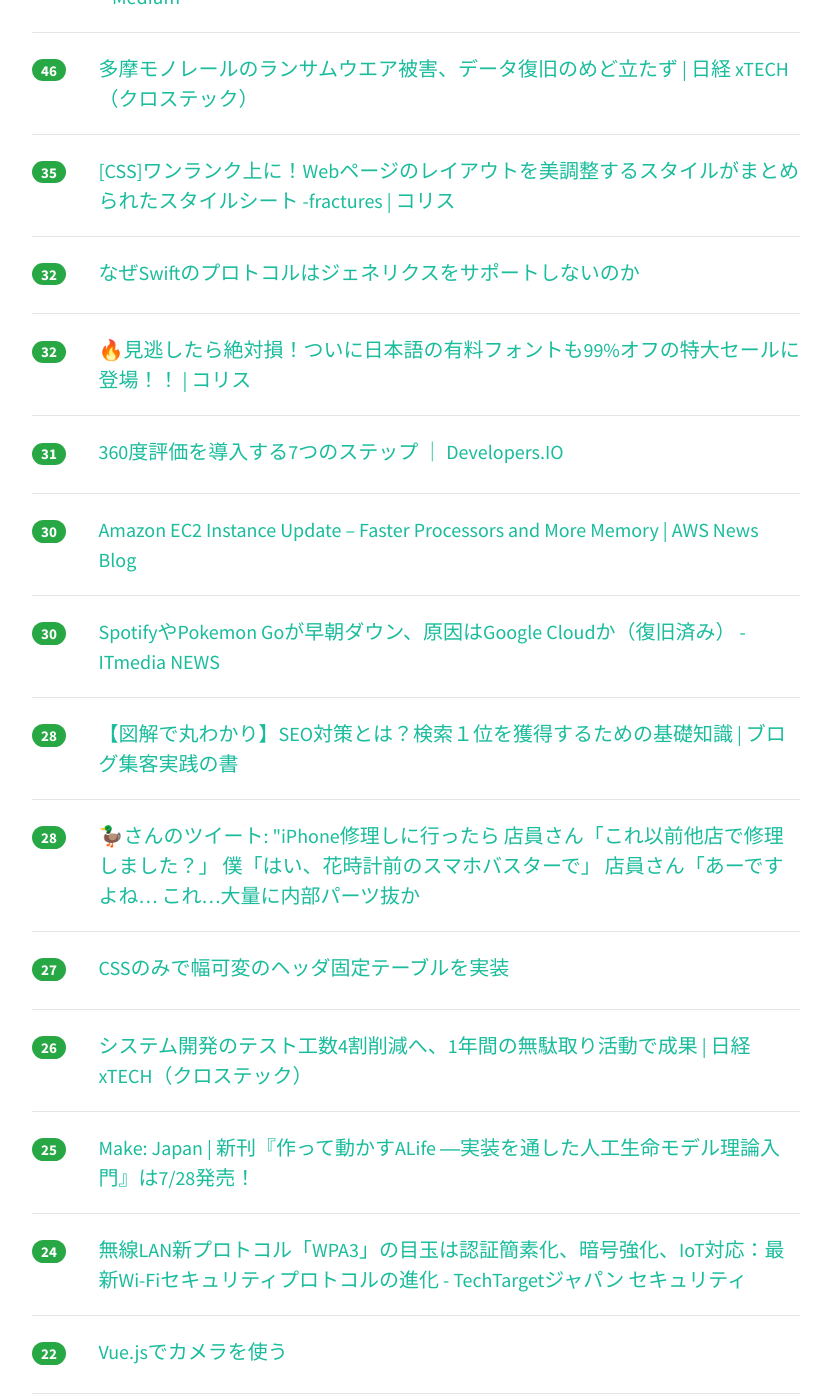
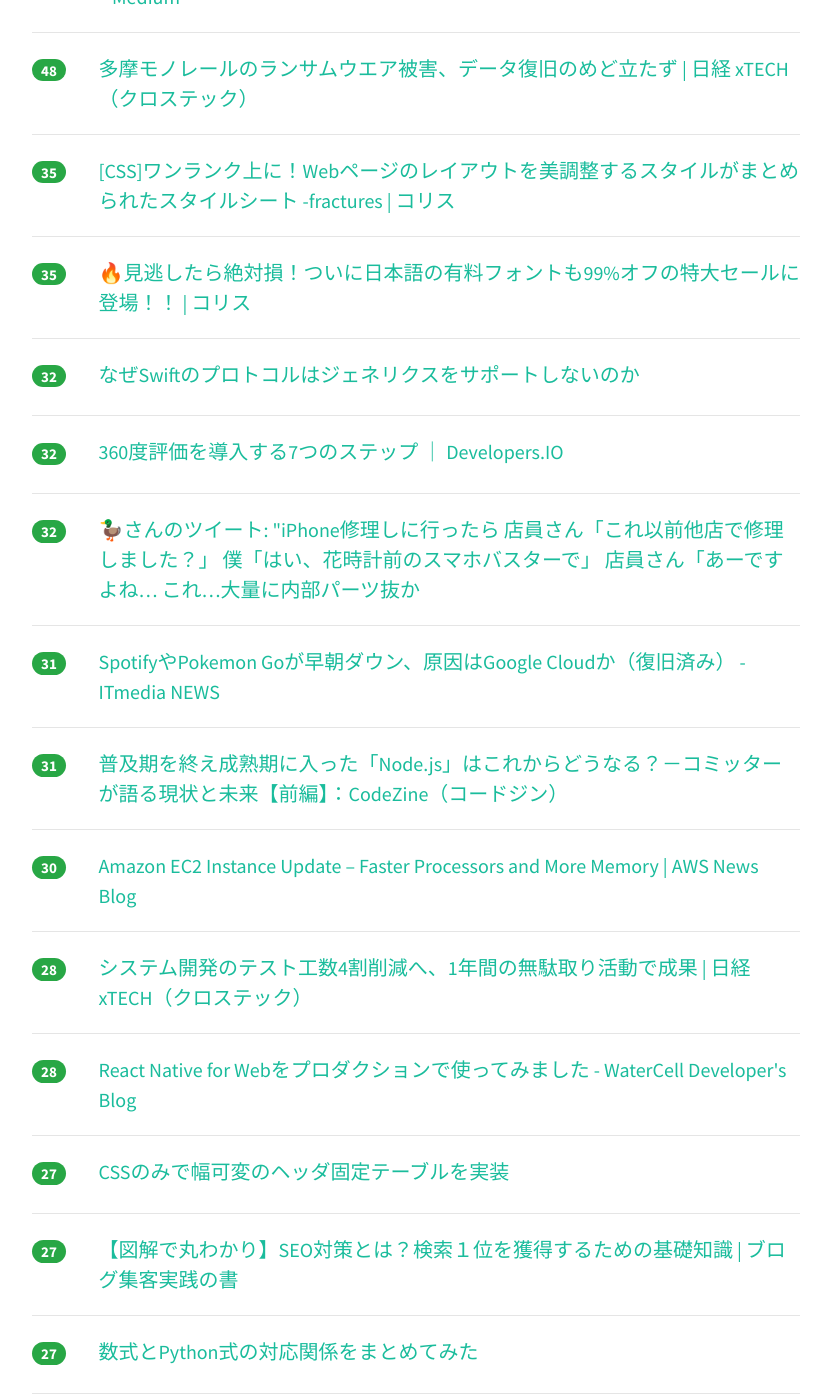
Before and after one commit to yatta47/hatena-matome-site, a Jekyll site: the page built from _posts/2018-07-18-hatena.md, in a window 1280 px wide and 1400 px high, scrolled down 1449 px. Shown: the whole window, without its empty margins (224-1053 px from the left). Built offline with Jekyll 4.4.1, drawn with Linux system fonts in a browser that asks for light colours; nearby versions of some CDN libraries; some of the changed text lies outside the part shown.

Commit message:
Updated 2018-07-18

```diff
--- a/_posts/2018-07-18-hatena.md
+++ b/_posts/2018-07-18-hatena.md
@@ -1,78 +1,78 @@
 ---
 layout: post
 title:  "2018-07-18 はてぶIT"
-date:   2018-07-18 16:02:24
+date:   2018-07-18 17:02:41
 tags: [it-hotentry]
 ---
-69 件のデータあり
+71 件のデータあり
 
 <hr><div class="row">
-<div class="col-1"><span class="badge badge-pill badge-success h2">433</span></div>
+<div class="col-1"><span class="badge badge-pill badge-success h2">474</span></div>
 <div class="col-11"><a href='https://qiita.com/old-stone/items/6221824566116710453f' target='_blank'>【SIer新人向け】研修では教えてくれないノウハウ集</a></div>
 </div>
 <hr>
 <div class="row">
-<div class="col-1"><span class="badge badge-pill badge-success h2">261</span></div>
+<div class="col-1"><span class="badge badge-pill badge-success h2">324</span></div>
 <div class="col-11"><a href='https://blogs.technet.microsoft.com/jpieblog/2018/07/18/internet-explorer-support/' target='_blank'>Internet Explorer の今後について – Japan IE Support Team Blog</a></div>
 </div>
 <hr>
 <div class="row">
-<div class="col-1"><span class="badge badge-pill badge-success h2">232</span></div>
+<div class="col-1"><span class="badge badge-pill badge-success h2">244</span></div>
 <div class="col-11"><a href='https://crieit.net/posts/Vue-js-HTML-CSS-3D' target='_blank'>Vue.jsとHTMLとCSSで3Dアクアリウムを作ってみた - Crieit</a></div>
 </div>
 <hr>
 <div class="row">
-<div class="col-1"><span class="badge badge-pill badge-success h2">225</span></div>
+<div class="col-1"><span class="badge badge-pill badge-success h2">233</span></div>
 <div class="col-11"><a href='https://qiita.com/ktooi/items/ba156bb1848c31f04949' target='_blank'>Linux 作業手順書からべた書きパスワードをなくすシンプルなアイディア</a></div>
 </div>
 <hr>
 <div class="row">
-<div class="col-1"><span class="badge badge-pill badge-success h2">215</span></div>
+<div class="col-1"><span class="badge badge-pill badge-success h2">231</span></div>
 <div class="col-11"><a href='https://pc.watch.impress.co.jp/docs/column/howtoreadnews/1133160.html' target='_blank'>【ニュースの視点】日本の「Surface Go」は、なぜ64,800円なのか? - PC Watch</a></div>
 </div>
 <hr>
 <div class="row">
-<div class="col-1"><span class="badge badge-pill badge-success h2">141</span></div>
+<div class="col-1"><span class="badge badge-pill badge-success h2">147</span></div>
 <div class="col-11"><a href='https://blog.craftz.dog/lessons-learned-from-creating-my-mobile-app-to-build-a-high-quality-react-native-app-dcf021ce37ef' target='_blank'>React Native製アプリのクオリティを上げるために工夫した事 – 週休７日で働きたい</a></div>
 </div>
 <hr>
 <div class="row">
-<div class="col-1"><span class="badge badge-pill badge-success h2">107</span></div>
+<div class="col-1"><span class="badge badge-pill badge-success h2">122</span></div>
+<div class="col-11"><a href='http://blogos.com/article/311636/' target='_blank'>「外国人比率が75％の街」が東京に出現していた</a></div>
+</div>
+<hr>
+<div class="row">
+<div class="col-1"><span class="badge badge-pill badge-success h2">118</span></div>
 <div class="col-11"><a href='https://www.publickey1.jp/blog/18/zenlogic_1.html' target='_blank'>ファーストサーバのZenlogic、ストレージ障害の原因は想定以上の負荷、対策したはずの設定にミスがあったため長期化 － Publickey</a></div>
 </div>
 <hr>
 <div class="row">
-<div class="col-1"><span class="badge badge-pill badge-success h2">104</span></div>
-<div class="col-11"><a href='http://blogos.com/article/311636/' target='_blank'>「外国人比率が75％の街」が東京に出現していた</a></div>
-</div>
-<hr>
-<div class="row">
-<div class="col-1"><span class="badge badge-pill badge-success h2">94</span></div>
+<div class="col-1"><span class="badge badge-pill badge-success h2">97</span></div>
 <div class="col-11"><a href='http://write.kogus.org/articles/j5oYbI' target='_blank'>Go言語を採用している有名なオープンソースのプロダクト - write.kogu</a></div>
 </div>
 <hr>
 <div class="row">
-<div class="col-1"><span class="badge badge-pill badge-success h2">65</span></div>
+<div class="col-1"><span class="badge badge-pill badge-success h2">72</span></div>
 <div class="col-11"><a href='https://speakerdeck.com/circled9/jsonfalseli-shi' target='_blank'>JSONの歴史 - Speaker Deck</a></div>
 </div>
 <hr>
 <div class="row">
-<div class="col-1"><span class="badge badge-pill badge-success h2">60</span></div>
+<div class="col-1"><span class="badge badge-pill badge-success h2">59</span></div>
 <div class="col-11"><a href='https://gist.github.com/swalkinshaw/3a33e2d292b60e68fcebe12b62bbb3e2' target='_blank'>Designing a GraphQL API · GitHub</a></div>
 </div>
 <hr>
 <div class="row">
-<div class="col-1"><span class="badge badge-pill badge-success h2">55</span></div>
+<div class="col-1"><span class="badge badge-pill badge-success h2">56</span></div>
 <div class="col-11"><a href='http://www.itmedia.co.jp/news/articles/1807/17/news127.html' target='_blank'>ローランド、小さく軽くなったデジタル管楽器「Aerophone GO」発表　サックスの指使いで演奏 - ITmedia NEWS</a></div>
 </div>
 <hr>
 <div class="row">
-<div class="col-1"><span class="badge badge-pill badge-success h2">50</span></div>
+<div class="col-1"><span class="badge badge-pill badge-success h2">51</span></div>
 <div class="col-11"><a href='https://medium.com/anypay-tech-blog/441e78c1796c' target='_blank'>Railsのテスト実行時間を1/3まで短縮した話 (Rspec + CircleCI) – AnyPay Tech Blog – Medium</a></div>
 </div>
 <hr>
 <div class="row">
-<div class="col-1"><span class="badge badge-pill badge-success h2">46</span></div>
+<div class="col-1"><span class="badge badge-pill badge-success h2">48</span></div>
 <div class="col-11"><a href='https://tech.nikkeibp.co.jp/atcl/nxt/news/18/01997/' target='_blank'>多摩モノレールのランサムウエア被害、データ復旧のめど立たず | 日経 xTECH（クロステック）</a></div>
 </div>
 <hr>
@@ -82,18 +82,33 @@ tags: [it-hotentry]
 </div>
 <hr>
 <div class="row">
+<div class="col-1"><span class="badge badge-pill badge-success h2">35</span></div>
+<div class="col-11"><a href='https://coliss.com/articles/products/greatest-japanese-fonts-bundle.html' target='_blank'>🔥見逃したら絶対損！ついに日本語の有料フォントも99%オフの特大セールに登場！！ | コリス</a></div>
+</div>
+<hr>
+<div class="row">
 <div class="col-1"><span class="badge badge-pill badge-success h2">32</span></div>
 <div class="col-11"><a href='https://qiita.com/koher/items/b21879a31210f7408502' target='_blank'>なぜSwiftのプロトコルはジェネリクスをサポートしないのか</a></div>
 </div>
 <hr>
 <div class="row">
 <div class="col-1"><span class="badge badge-pill badge-success h2">32</span></div>
-<div class="col-11"><a href='https://coliss.com/articles/products/greatest-japanese-fonts-bundle.html' target='_blank'>🔥見逃したら絶対損！ついに日本語の有料フォントも99%オフの特大セールに登場！！ | コリス</a></div>
+<div class="col-11"><a href='https://dev.classmethod.jp/etc/aws-bu-360do/' target='_blank'>360度評価を導入する7つのステップ ｜ Developers.IO</a></div>
+</div>
+<hr>
+<div class="row">
+<div class="col-1"><span class="badge badge-pill badge-success h2">32</span></div>
+<div class="col-11"><a href='http://twitter.com/gogakuryunen/status/1019176739908407296' target='_blank'>🦆さんのツイート: "iPhone修理しに行ったら 店員さん「これ以前他店で修理しました？」 僕「はい、花時計前のスマホバスターで」 店員さん「あーですよね… これ…大量に内部パーツ抜か</a></div>
 </div>
 <hr>
 <div class="row">
 <div class="col-1"><span class="badge badge-pill badge-success h2">31</span></div>
-<div class="col-11"><a href='https://dev.classmethod.jp/etc/aws-bu-360do/' target='_blank'>360度評価を導入する7つのステップ ｜ Developers.IO</a></div>
+<div class="col-11"><a href='http://www.itmedia.co.jp/news/articles/1807/18/news060.html' target='_blank'>SpotifyやPokemon Goが早朝ダウン、原因はGoogle Cloudか（復旧済み） - ITmedia NEWS</a></div>
+</div>
+<hr>
+<div class="row">
+<div class="col-1"><span class="badge badge-pill badge-success h2">31</span></div>
+<div class="col-11"><a href='https://codezine.jp/article/detail/10942' target='_blank'>普及期を終え成熟期に入った「Node.js」はこれからどうなる？－コミッターが語る現状と未来【前編】：CodeZine（コードジン）</a></div>
 </div>
 <hr>
 <div class="row">
@@ -102,18 +117,13 @@ tags: [it-hotentry]
 </div>
 <hr>
 <div class="row">
-<div class="col-1"><span class="badge badge-pill badge-success h2">30</span></div>
-<div class="col-11"><a href='http://www.itmedia.co.jp/news/articles/1807/18/news060.html' target='_blank'>SpotifyやPokemon Goが早朝ダウン、原因はGoogle Cloudか（復旧済み） - ITmedia NEWS</a></div>
+<div class="col-1"><span class="badge badge-pill badge-success h2">28</span></div>
+<div class="col-11"><a href='https://tech.nikkeibp.co.jp/atcl/nxt/column/18/00359/071000001/' target='_blank'>システム開発のテスト工数4割削減へ、1年間の無駄取り活動で成果 | 日経 xTECH（クロステック）</a></div>
 </div>
 <hr>
 <div class="row">
 <div class="col-1"><span class="badge badge-pill badge-success h2">28</span></div>
-<div class="col-11"><a href='https://arata01.info/seo-base-10189' target='_blank'>【図解で丸わかり】SEO対策とは？検索１位を獲得するための基礎知識 | ブログ集客実践の書</a></div>
-</div>
-<hr>
-<div class="row">
-<div class="col-1"><span class="badge badge-pill badge-success h2">28</span></div>
-<div class="col-11"><a href='http://twitter.com/gogakuryunen/status/1019176739908407296' target='_blank'>🦆さんのツイート: "iPhone修理しに行ったら 店員さん「これ以前他店で修理しました？」 僕「はい、花時計前のスマホバスターで」 店員さん「あーですよね… これ…大量に内部パーツ抜か</a></div>
+<div class="col-11"><a href='https://watercelldev.hatenablog.jp/entry/2018/07/18/122604' target='_blank'>React Native for Webをプロダクションで使ってみました - WaterCell Developer's Blog</a></div>
 </div>
 <hr>
 <div class="row">
@@ -122,8 +132,13 @@ tags: [it-hotentry]
 </div>
 <hr>
 <div class="row">
-<div class="col-1"><span class="badge badge-pill badge-success h2">26</span></div>
-<div class="col-11"><a href='https://tech.nikkeibp.co.jp/atcl/nxt/column/18/00359/071000001/' target='_blank'>システム開発のテスト工数4割削減へ、1年間の無駄取り活動で成果 | 日経 xTECH（クロステック）</a></div>
+<div class="col-1"><span class="badge badge-pill badge-success h2">27</span></div>
+<div class="col-11"><a href='https://arata01.info/seo-base-10189' target='_blank'>【図解で丸わかり】SEO対策とは？検索１位を獲得するための基礎知識 | ブログ集客実践の書</a></div>
+</div>
+<hr>
+<div class="row">
+<div class="col-1"><span class="badge badge-pill badge-success h2">27</span></div>
+<div class="col-11"><a href='https://qiita.com/wotsushi/items/fcd4b5edfab3d64e27f7' target='_blank'>数式とPython式の対応関係をまとめてみた</a></div>
 </div>
 <hr>
 <div class="row">
@@ -132,8 +147,18 @@ tags: [it-hotentry]
 </div>
 <hr>
 <div class="row">
+<div class="col-1"><span class="badge badge-pill badge-success h2">25</span></div>
+<div class="col-11"><a href='http://www.itmedia.co.jp/news/articles/1807/18/news083.html' target='_blank'>宇多田ヒカルさんの自宅スタジオ機材を特定 - ITmedia NEWS</a></div>
+</div>
+<hr>
+<div class="row">
 <div class="col-1"><span class="badge badge-pill badge-success h2">24</span></div>
 <div class="col-11"><a href='http://techtarget.itmedia.co.jp/tt/news/1807/17/news11.html' target='_blank'>無線LAN新プロトコル「WPA3」の目玉は認証簡素化、暗号強化、IoT対応：最新Wi-Fiセキュリティプロトコルの進化 - TechTargetジャパン セキュリティ</a></div>
+</div>
+<hr>
+<div class="row">
+<div class="col-1"><span class="badge badge-pill badge-success h2">24</span></div>
+<div class="col-11"><a href='https://crypto.watch.impress.co.jp/docs/event/1133210.html' target='_blank'>村井純氏と伊藤穰一氏が「ブロックチェーンを使い捨てのバズワードにしてはならない」と呼びかける 〜「いまこそ研究を進めレイヤー構造を確立するべき」 第二回BASEアライアンスワーク</a></div>
 </div>
 <hr>
 <div class="row">
@@ -147,33 +172,13 @@ tags: [it-hotentry]
 </div>
 <hr>
 <div class="row">
-<div class="col-1"><span class="badge badge-pill badge-success h2">22</span></div>
-<div class="col-11"><a href='https://watercelldev.hatenablog.jp/entry/2018/07/18/122604' target='_blank'>React Native for Webをプロダクションで使ってみました - WaterCell Developer's Blog</a></div>
-</div>
-<hr>
-<div class="row">
 <div class="col-1"><span class="badge badge-pill badge-success h2">21</span></div>
 <div class="col-11"><a href='https://dev.classmethod.jp/cloud/aws/cloudmapper-install/' target='_blank'>CloudMapperでネットワーク構成図を自動生成 ｜ Developers.IO</a></div>
 </div>
 <hr>
 <div class="row">
-<div class="col-1"><span class="badge badge-pill badge-success h2">21</span></div>
-<div class="col-11"><a href='https://crypto.watch.impress.co.jp/docs/event/1133210.html' target='_blank'>村井純氏と伊藤穰一氏が「ブロックチェーンを使い捨てのバズワードにしてはならない」と呼びかける 〜「いまこそ研究を進めレイヤー構造を確立するべき」 第二回BASEアライアンスワーク</a></div>
-</div>
-<hr>
-<div class="row">
-<div class="col-1"><span class="badge badge-pill badge-success h2">21</span></div>
-<div class="col-11"><a href='https://qiita.com/wotsushi/items/fcd4b5edfab3d64e27f7' target='_blank'>数式とPython式の対応関係をまとめてみた</a></div>
-</div>
-<hr>
-<div class="row">
 <div class="col-1"><span class="badge badge-pill badge-success h2">20</span></div>
 <div class="col-11"><a href='http://meganetaaan.hatenablog.com/entry/2018/07/17/233556' target='_blank'>技術書典4の振り返り＆技術書典5のキックオフをした - Silly and Quality</a></div>
-</div>
-<hr>
-<div class="row">
-<div class="col-1"><span class="badge badge-pill badge-success h2">19</span></div>
-<div class="col-11"><a href='http://www.itmedia.co.jp/news/articles/1807/18/news083.html' target='_blank'>宇多田ヒカルさんの自宅スタジオ機材を特定 - ITmedia NEWS</a></div>
 </div>
 <hr>
 <div class="row">
@@ -192,8 +197,18 @@ tags: [it-hotentry]
 </div>
 <hr>
 <div class="row">
-<div class="col-1"><span class="badge badge-pill badge-success h2">16</span></div>
-<div class="col-11"><a href='https://tikasan.hatenablog.com/entry/2018/07/17/224714' target='_blank'>チャットと対話の使い分け - ぺい</a></div>
+<div class="col-1"><span class="badge badge-pill badge-success h2">18</span></div>
+<div class="col-11"><a href='https://research.preferred.jp/2018/07/2018-pfn-summer-internship-coding-tasks/' target='_blank'>2018年 PFN夏季インターンシップのコーディング課題公開 | Preferred Research</a></div>
+</div>
+<hr>
+<div class="row">
+<div class="col-1"><span class="badge badge-pill badge-success h2">17</span></div>
+<div class="col-11"><a href='http://gendai.ismedia.jp/articles/-/56578' target='_blank'>AIが「人間より正しい判断ができる」という思想にひそむ問題点（西垣 通,千葉 雅也） | 現代ビジネス | 講談社（1/4）</a></div>
+</div>
+<hr>
+<div class="row">
+<div class="col-1"><span class="badge badge-pill badge-success h2">17</span></div>
+<div class="col-11"><a href='https://qiita.com/hanachin_/items/8df68325142d46a7fb0b' target='_blank'>rubyでgroovyやKotlinのitが使えるthats_it gemを作った</a></div>
 </div>
 <hr>
 <div class="row">
@@ -208,22 +223,22 @@ tags: [it-hotentry]
 <hr>
 <div class="row">
 <div class="col-1"><span class="badge badge-pill badge-success h2">15</span></div>
-<div class="col-11"><a href='http://gendai.ismedia.jp/articles/-/56578' target='_blank'>AIが「人間より正しい判断ができる」という思想にひそむ問題点（西垣 通,千葉 雅也） | 現代ビジネス | 講談社（1/4）</a></div>
+<div class="col-11"><a href='https://blog.golang.org/ismmkeynote' target='_blank'>Getting to Go - The Go Blog</a></div>
 </div>
 <hr>
 <div class="row">
 <div class="col-1"><span class="badge badge-pill badge-success h2">15</span></div>
-<div class="col-11"><a href='https://codezine.jp/article/detail/10942' target='_blank'>普及期を終え成熟期に入った「Node.js」はこれからどうなる？－コミッターが語る現状と未来【前編】：CodeZine（コードジン）</a></div>
+<div class="col-11"><a href='https://tikasan.hatenablog.com/entry/2018/07/17/224714' target='_blank'>チャットと対話の使い分け - ぺい</a></div>
+</div>
+<hr>
+<div class="row">
+<div class="col-1"><span class="badge badge-pill badge-success h2">15</span></div>
+<div class="col-11"><a href='http://www.itmedia.co.jp/news/articles/1807/18/news068.html' target='_blank'>全国の“神様分布”地図で一目瞭然　「神さまマップ」ホトカミが公開 - ITmedia NEWS</a></div>
 </div>
 <hr>
 <div class="row">
 <div class="col-1"><span class="badge badge-pill badge-success h2">14</span></div>
 <div class="col-11"><a href='http://www.itmedia.co.jp/news/articles/1807/17/news095.html' target='_blank'>サーモス、“魔法瓶”技術のイヤフォン・ヘッドフォン披露　空洞は「1000万分の1気圧」 - ITmedia NEWS</a></div>
-</div>
-<hr>
-<div class="row">
-<div class="col-1"><span class="badge badge-pill badge-success h2">14</span></div>
-<div class="col-11"><a href='https://blog.golang.org/ismmkeynote' target='_blank'>Getting to Go - The Go Blog</a></div>
 </div>
 <hr>
 <div class="row">
@@ -237,18 +252,8 @@ tags: [it-hotentry]
 </div>
 <hr>
 <div class="row">
-<div class="col-1"><span class="badge badge-pill badge-success h2">14</span></div>
-<div class="col-11"><a href='https://qiita.com/hanachin_/items/8df68325142d46a7fb0b' target='_blank'>rubyでgroovyやKotlinのitが使えるthats_it gemを作った</a></div>
-</div>
-<hr>
-<div class="row">
 <div class="col-1"><span class="badge badge-pill badge-success h2">13</span></div>
 <div class="col-11"><a href='https://japan.cnet.com/article/35122609/' target='_blank'>「Google Cloud」に障害、SnapchatやSpotifyが一時停止--約30分後に復旧 - CNET Japan</a></div>
-</div>
-<hr>
-<div class="row">
-<div class="col-1"><span class="badge badge-pill badge-success h2">13</span></div>
-<div class="col-11"><a href='https://research.preferred.jp/2018/07/2018-pfn-summer-internship-coding-tasks/' target='_blank'>2018年 PFN夏季インターンシップのコーディング課題公開 | Preferred Research</a></div>
 </div>
 <hr>
 <div class="row">
@@ -257,13 +262,28 @@ tags: [it-hotentry]
 </div>
 <hr>
 <div class="row">
+<div class="col-1"><span class="badge badge-pill badge-success h2">12</span></div>
+<div class="col-11"><a href='https://techable.jp/archives/80211' target='_blank'>この発想はなかった! ロボット「HEXA」は植物に日光浴をさせるために移動する | Techable(テッカブル)</a></div>
+</div>
+<hr>
+<div class="row">
+<div class="col-1"><span class="badge badge-pill badge-success h2">12</span></div>
+<div class="col-11"><a href='http://www.itmedia.co.jp/mobile/articles/1807/18/news078.html' target='_blank'>MVNOが生き残るために必要なことは？　ジャーナリストとIIJ中の人が徹底討論 (1/3) - ITmedia Mobile</a></div>
+</div>
+<hr>
+<div class="row">
+<div class="col-1"><span class="badge badge-pill badge-success h2">12</span></div>
+<div class="col-11"><a href='https://www.moguravr.com/virtuallink-vr/' target='_blank'>OculusやNVIDIAら業界5社、PC向けVRの新接続規格を発表 VR設定をシンプルに | Mogura VR - 国内外のVR/AR/MR最新情報</a></div>
+</div>
+<hr>
+<div class="row">
 <div class="col-1"><span class="badge badge-pill badge-success h2">11</span></div>
 <div class="col-11"><a href='https://japan.zdnet.com/article/35122528/' target='_blank'>マイクロソフト、「Skype 8.0」デスクトップ版リリース--「Skype 7.0」は9月終了へ - ZDNet Japan</a></div>
 </div>
 <hr>
 <div class="row">
-<div class="col-1"><span class="badge badge-pill badge-success h2">11</span></div>
-<div class="col-11"><a href='https://techable.jp/archives/80211' target='_blank'>この発想はなかった! ロボット「HEXA」は植物に日光浴をさせるために移動する | Techable(テッカブル)</a></div>
+<div class="col-1"><span class="badge badge-pill badge-success h2">10</span></div>
+<div class="col-11"><a href='https://cloud.watch.impress.co.jp/docs/news/1133229.html' target='_blank'>テックウインド、グラフィックカードが搭載できるGPUアクセラレーション対応NAS「QNAP TS-1677X」を販売 - クラウド Watch</a></div>
 </div>
 <hr>
 <div class="row">
@@ -283,17 +303,12 @@ tags: [it-hotentry]
 <hr>
 <div class="row">
 <div class="col-1"><span class="badge badge-pill badge-success h2">10</span></div>
-<div class="col-11"><a href='http://www.itmedia.co.jp/mobile/articles/1807/18/news078.html' target='_blank'>MVNOが生き残るために必要なことは？　ジャーナリストとIIJ中の人が徹底討論 (1/3) - ITmedia Mobile</a></div>
+<div class="col-11"><a href='http://www.atmarkit.co.jp/ait/articles/1807/17/news005.html' target='_blank'>高レベルのセキュリティが求められる金融機関の「セキュリティ担当者あるある」とは：＠ITセキュリティセミナー2018.6-7 - ＠IT</a></div>
 </div>
 <hr>
 <div class="row">
 <div class="col-1"><span class="badge badge-pill badge-success h2">10</span></div>
-<div class="col-11"><a href='http://www.itmedia.co.jp/news/articles/1807/18/news068.html' target='_blank'>全国の“神様分布”地図で一目瞭然　「神さまマップ」ホトカミが公開 - ITmedia NEWS</a></div>
-</div>
-<hr>
-<div class="row">
-<div class="col-1"><span class="badge badge-pill badge-success h2">9</span></div>
-<div class="col-11"><a href='https://cloud.watch.impress.co.jp/docs/news/1133229.html' target='_blank'>テックウインド、グラフィックカードが搭載できるGPUアクセラレーション対応NAS「QNAP TS-1677X」を販売 - クラウド Watch</a></div>
+<div class="col-11"><a href='https://tech.misoca.jp/entry/2018/07/18/130818' target='_blank'>夏影(開発合宿 1日目) - Misoca開発者ブログ</a></div>
 </div>
 <hr>
 <div class="row">
@@ -309,11 +324,6 @@ tags: [it-hotentry]
 <div class="row">
 <div class="col-1"><span class="badge badge-pill badge-success h2">9</span></div>
 <div class="col-11"><a href='https://qiita.com/xtetsuji/items/a21c718ca37799d11c7c' target='_blank'>Perl の文法上の新機能が使える feature プラグマ詳解</a></div>
-</div>
-<hr>
-<div class="row">
-<div class="col-1"><span class="badge badge-pill badge-success h2">9</span></div>
-<div class="col-11"><a href='https://www.moguravr.com/virtuallink-vr/' target='_blank'>OculusやNVIDIAら業界5社、PC向けVRの新接続規格を発表 VR設定をシンプルに | Mogura VR - 国内外のVR/AR/MR最新情報</a></div>
 </div>
 <hr>
 <div class="row">
@@ -333,7 +343,12 @@ tags: [it-hotentry]
 <hr>
 <div class="row">
 <div class="col-1"><span class="badge badge-pill badge-success h2">8</span></div>
-<div class="col-11"><a href='http://www.atmarkit.co.jp/ait/articles/1807/17/news005.html' target='_blank'>高レベルのセキュリティが求められる金融機関の「セキュリティ担当者あるある」とは：＠ITセキュリティセミナー2018.6-7 - ＠IT</a></div>
+<div class="col-11"><a href='https://tech.nikkeibp.co.jp/atcl/nxt/column/18/00084/00022/' target='_blank'>隠れて録音する部下、パワハラ疑惑かけられたプロマネの怒り | 日経 xTECH（クロステック）</a></div>
+</div>
+<hr>
+<div class="row">
+<div class="col-1"><span class="badge badge-pill badge-success h2">7</span></div>
+<div class="col-11"><a href='http://penguins.hatenadiary.jp/entry/2018/07/16/115313' target='_blank'>BOOX NOTEを買いました - ぺんぎん草</a></div>
 </div>
 <hr>
 <div class="row">
@@ -346,8 +361,3 @@ tags: [it-hotentry]
 <div class="col-11"><a href='https://webmasters.googleblog.com/2018/07/an-update-to-referral-source-urls-for.html' target='_blank'>Official Google Webmaster Central Blog: An update to referral source URLs for Google Images</a></div>
 </div>
 <hr>
-<div class="row">
-<div class="col-1"><span class="badge badge-pill badge-success h2">6</span></div>
-<div class="col-11"><a href='http://penguins.hatenadiary.jp/entry/2018/07/16/115313' target='_blank'>BOOX NOTEを買いました - ぺんぎん草</a></div>
-</div>
-<hr>
```
